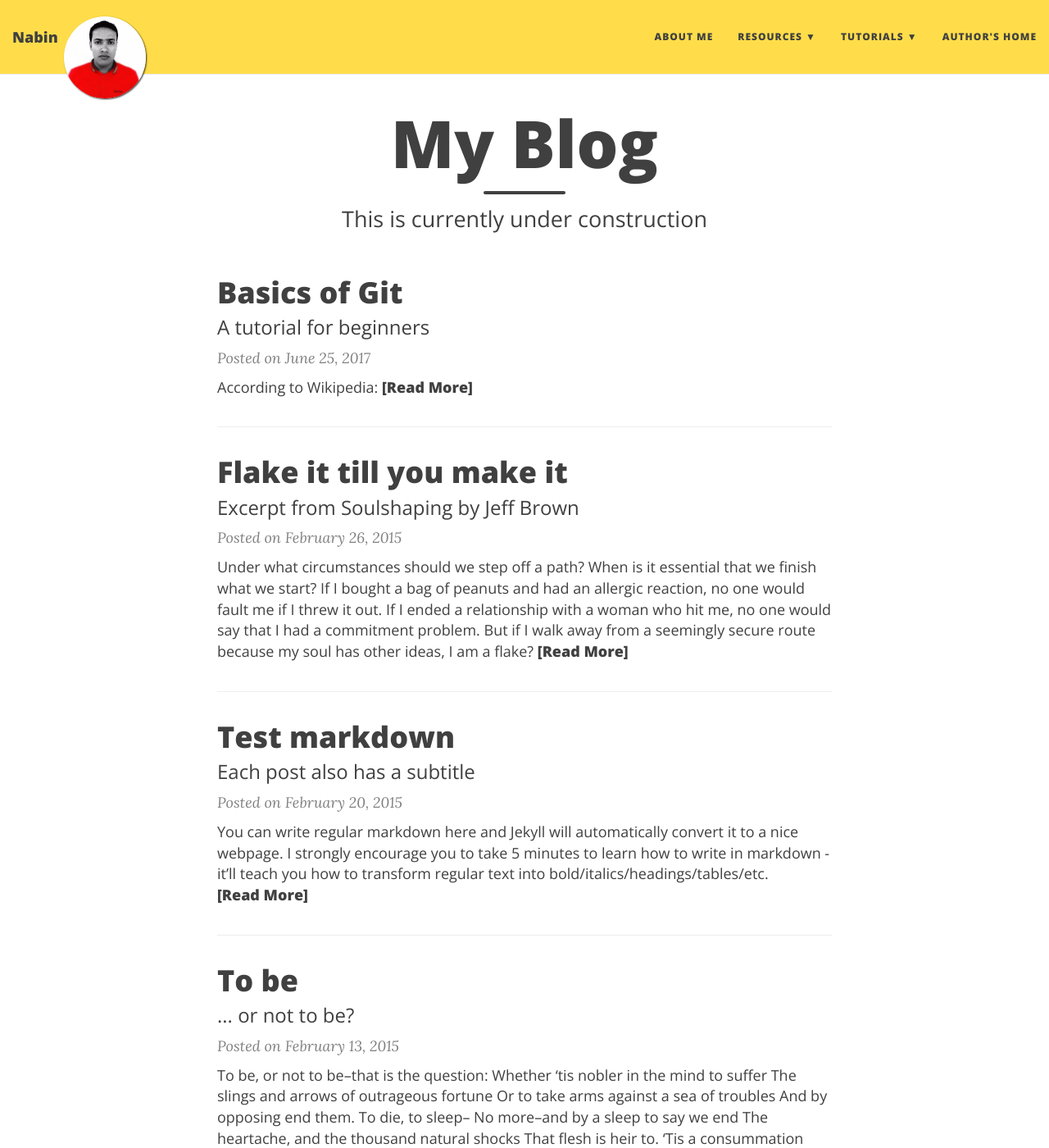
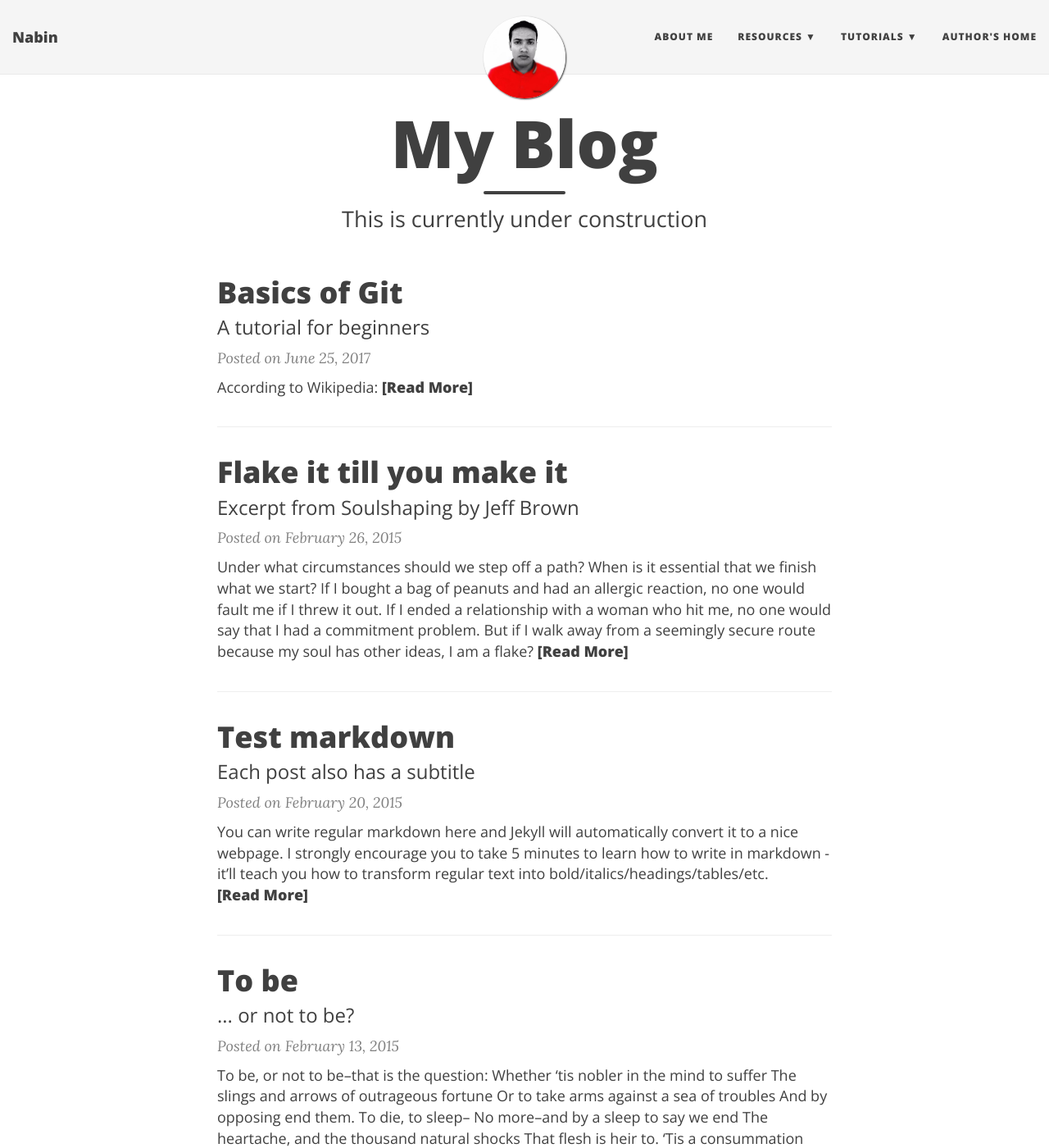
Before and after one commit to Nabinn/Nabinn.github.io, a Jekyll site: the page built from index.html, in a window 1280 px wide and 1400 px high. Shown: the whole window at 82% size. Built offline with Jekyll 4.4.1, drawn with Linux system fonts in a browser that asks for light colours; nearby versions of some CDN libraries; the list of posts is cut into pages by our own code.

Commit message:
updated config

```diff
--- a/css/main.css
+++ b/css/main.css
@@ -98,7 +98,7 @@ img {
 /* --- Navbar --- */
 
 .navbar-custom {
-  background:   #FFDD4A; /*#F5F5F5;*/
+  background:   #F5F5F5;
   border-bottom: 1px solid #EAEAEA;
   font-family: 'Open Sans', 'Helvetica Neue', Helvetica, Arial, sans-serif;
 }
@@ -160,9 +160,9 @@ img {
   -webkit-transition: opacity 0.5s ease-in-out;
   -moz-transition: opacity 0.5s ease-in-out;
   transition: opacity 0.5s ease-in-out;
-  left: 10%; /*50%; */
+  left: 50%;
   width: 50px;
-  margin-top: -45px;/*-25px;*/
+  margin-top: -25px;
 }
 .navbar-custom .avatar-container  .avatar-img-border {
   width: 100%;
@@ -221,7 +221,7 @@ img {
   display: block;
   padding: 10px;
   padding-left: 30px;
-  background:   #FFA500; /*#f5f5f5;*/
+  background:   #f5f5f5;
   text-decoration: none !important;
   border-width: 0 1px 1px 1px;
   font-weight: normal;
@@ -258,14 +258,14 @@ img {
 
 footer {
   padding: 30px 0;
-  background:   #FE9000; /* #F5F5F5;*/
-  border-top: 1px #FE9000 solid ;/*1 px #EAEAEA solid;*/
+  background:  #F5F5F5;
+  border-top: 1 px #EAEAEA solid;
   margin-top: 50px;
   font-size: 14px;
 }
 
 footer a {
-  color: #3C6997; /*#404040;*/
+  color: #404040;
 }
 
 footer .list-inline {
```
